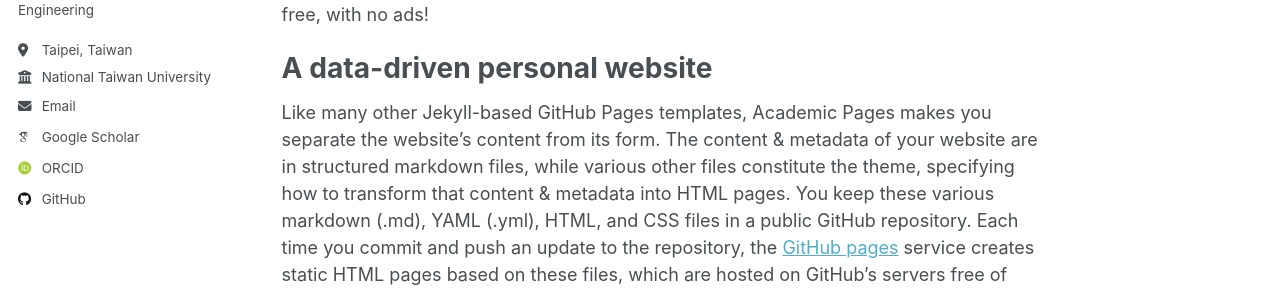
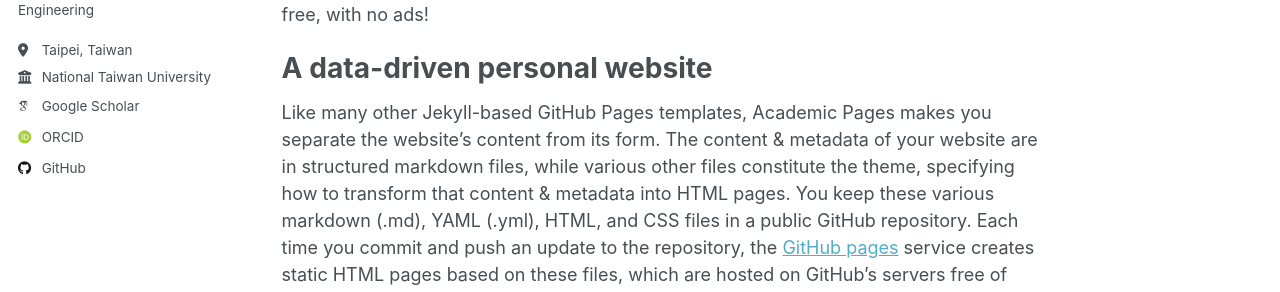
Before and after one commit to hwhsiu/hwhsiu.github.io, a Jekyll site: the page built from _pages/about.md, in a window 1280 px wide. Shown: the part 356-648 px from the top of the page. Built offline with Jekyll 4.4.1, drawn with Linux system fonts in a browser that asks for light colours; some web fonts are replaced.

Commit message:
Update _config.yml

```diff
--- a/_config.yml
+++ b/_config.yml
@@ -29,7 +29,7 @@ author:
   location         : "Taipei, Taiwan"
   employer         : "National Taiwan University"
   uri              : # URL
-  email            : "hwhsiu@ntu.edu.tw"
+  hwhsiu@ntu.edu.tw         : "hwhsiu@ntu.edu.tw"
 
   # Academic websites
   academia         : # URL
```
